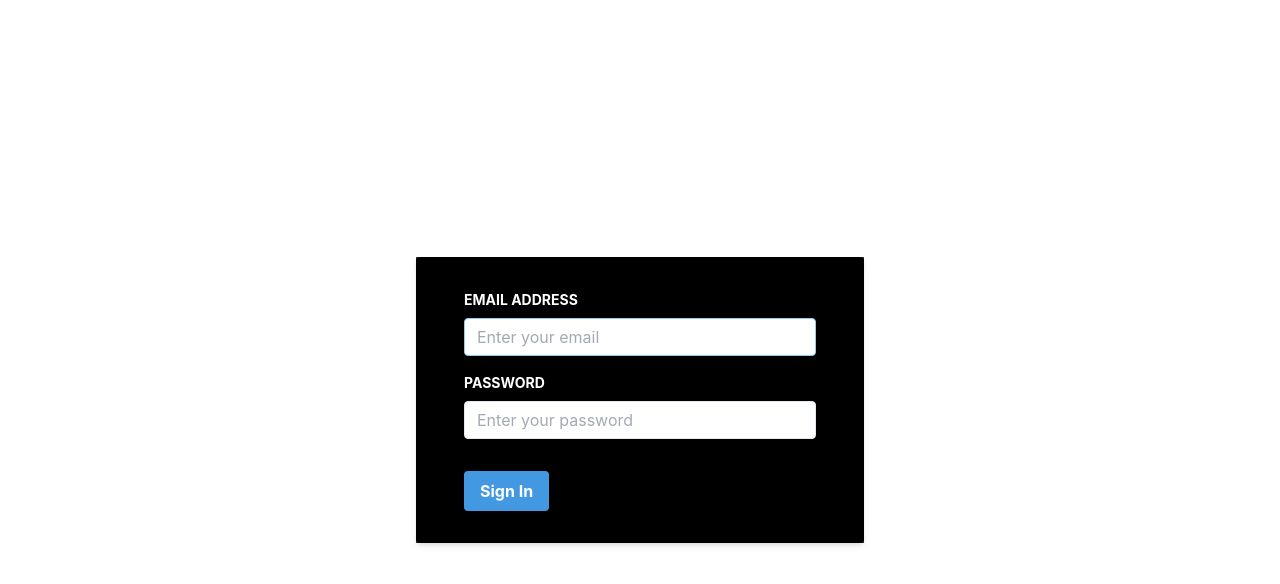
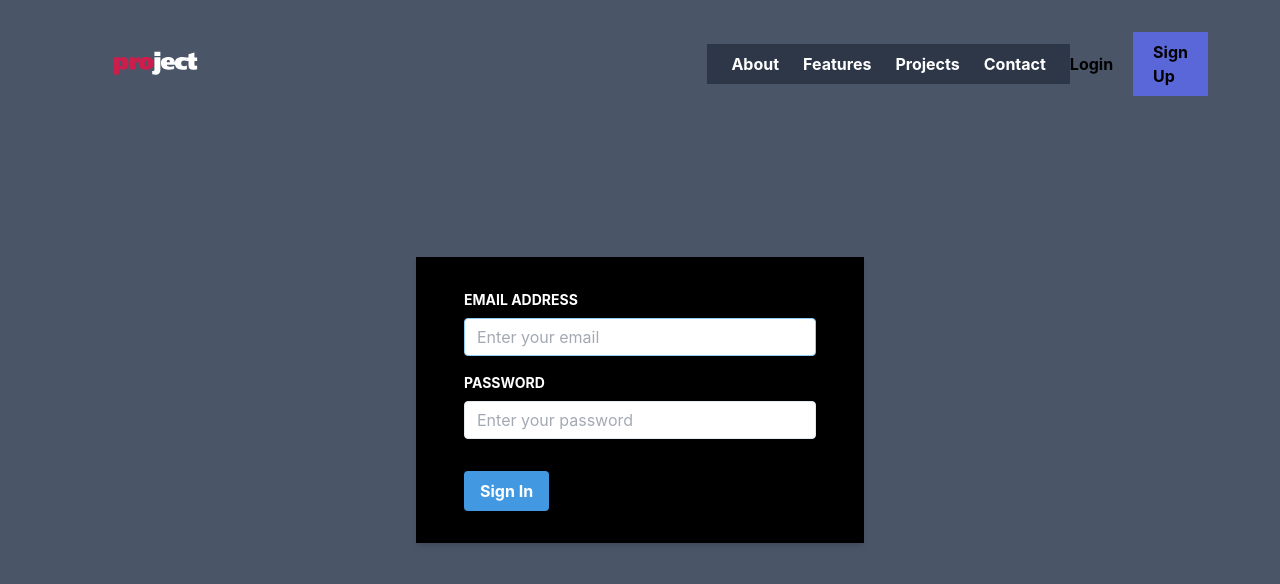
Before and after one commit to Gagandeep-Kaur-01/TailwindCss_React, a React (Create React App) app in the folder Mini_Project/: page /signin in a window 1280 px wide. Shown: the top 584 px of the page. Built offline with nearby package versions, Linux system fonts and the light colour scheme.

Commit message:
inserted pages

```diff
--- a/Mini_Project/src/container/pages/Contact.js
+++ b/Mini_Project/src/container/pages/Contact.js
@@ -0,0 +1,15 @@
+import React from 'react';
+import Header from '../partials/Header';
+
+export default function Contact() {
+  return (
+    <div className="flex flex-col min-h-screen overflow-hidden bg-gray-400">
+
+      {/* Header */}
+      <Header NavBgDark={true} LightText={true} />
+
+
+
+    </div>
+  );
+}
--- a/Mini_Project/src/container/pages/Features.js
+++ b/Mini_Project/src/container/pages/Features.js
@@ -0,0 +1,15 @@
+import React from 'react';
+import Header from '../partials/Header';
+
+export default function Features() {
+  return (
+    <div className="flex flex-col min-h-screen overflow-hidden bg-gray-700">
+
+      {/* Header */}
+      <Header NavBgLight={true} DarkText={true} />
+
+
+
+    </div>
+  );
+}
--- a/Mini_Project/src/container/pages/Projects.js
+++ b/Mini_Project/src/container/pages/Projects.js
@@ -0,0 +1,15 @@
+import React from 'react';
+import Header from '../partials/Header';
+
+export default function Projects() {
+  return (
+    <div className="flex flex-col min-h-screen overflow-hidden bg-gray-800">
+
+      {/* Header */}
+      <Header NavBgLight={true} DarkText={true} />
+
+
+
+    </div>
+  );
+}
--- a/Mini_Project/src/container/pages/SignIn.js
+++ b/Mini_Project/src/container/pages/SignIn.js
@@ -1,7 +1,18 @@
+import React from 'react';
+import Header from '../partials/Header';
+
 function App() {
     return (
+      <div className="flex flex-col min-h-screen overflow-hidden bg-gray-700">
+
+      {/* Header */}
+      <Header NavBgDark={true} LightText={true} />
+
+
+
+
       <section className="App h-screen w-full flex justify-center items-center">
-      <div className="w-full max-w-md bg-gray-800" >
+      <div className="w-full max-w-md bg-black" >
         <form action="" className=" bg-black shadow-md rounded px-8 py-8 pt-8">
           <div className="px-4 pb-4">
             <label htmlFor="email" className="text-sm block font-bold pb-2 text-white">EMAIL ADDRESS</label>
@@ -17,6 +28,7 @@ function App() {
         </form>
       </div>
     </section>
+    </div>
     );
   }
 
```
